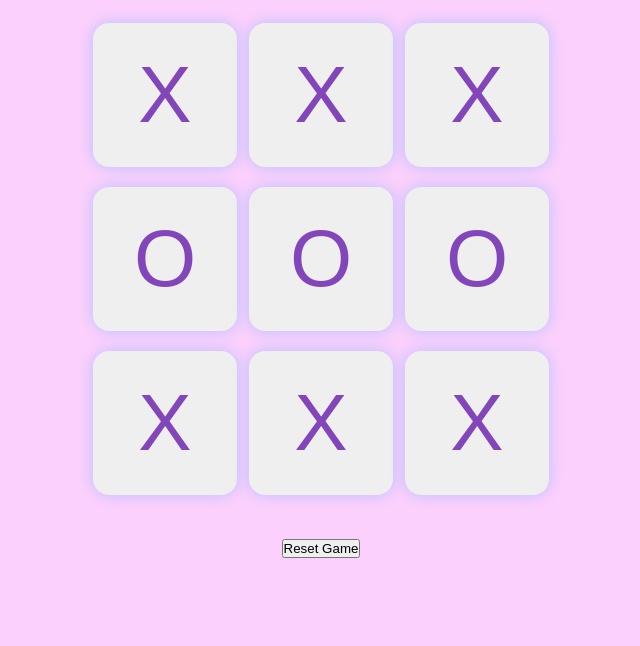
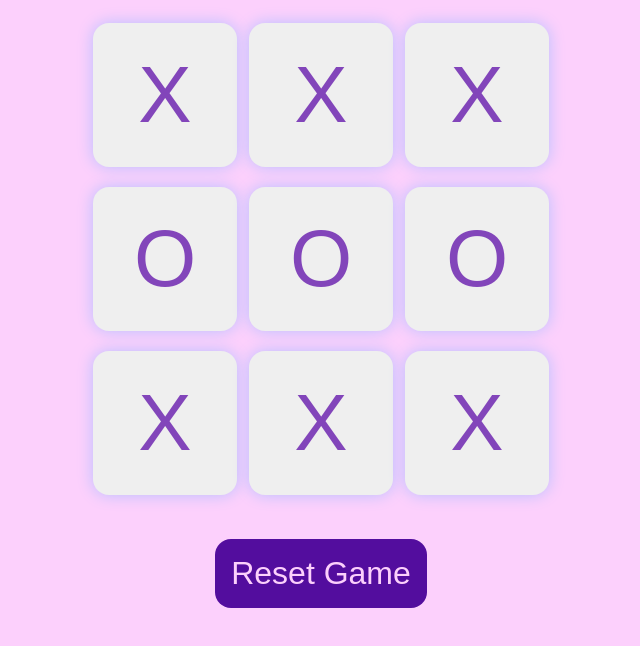
Before and after one commit to pratyasha-dakshinray/Tic-Tac-Toe, a plain HTML site: page Tic Tac Toe/index.html in a window 1280 px wide. Shown: the part 58-704 px from the top of the page, without its empty margins (319-959 px from the left). Drawn offline with Linux system fonts and the light colour scheme.

Commit message:
Did some styling to the reset button

```diff
--- a/Tic Tac Toe/style.css
+++ b/Tic Tac Toe/style.css
@@ -30,3 +30,11 @@ body{
     font-size: 10vmin;
     color: rgb(130, 69, 186);
 }
+#reset-btn{
+    padding: 1rem;
+    font-size: 2rem;
+    background-color: #530d9e;
+    color: #fcd0fc;
+    border-radius: 1rem;
+    border: none;
+}
```
